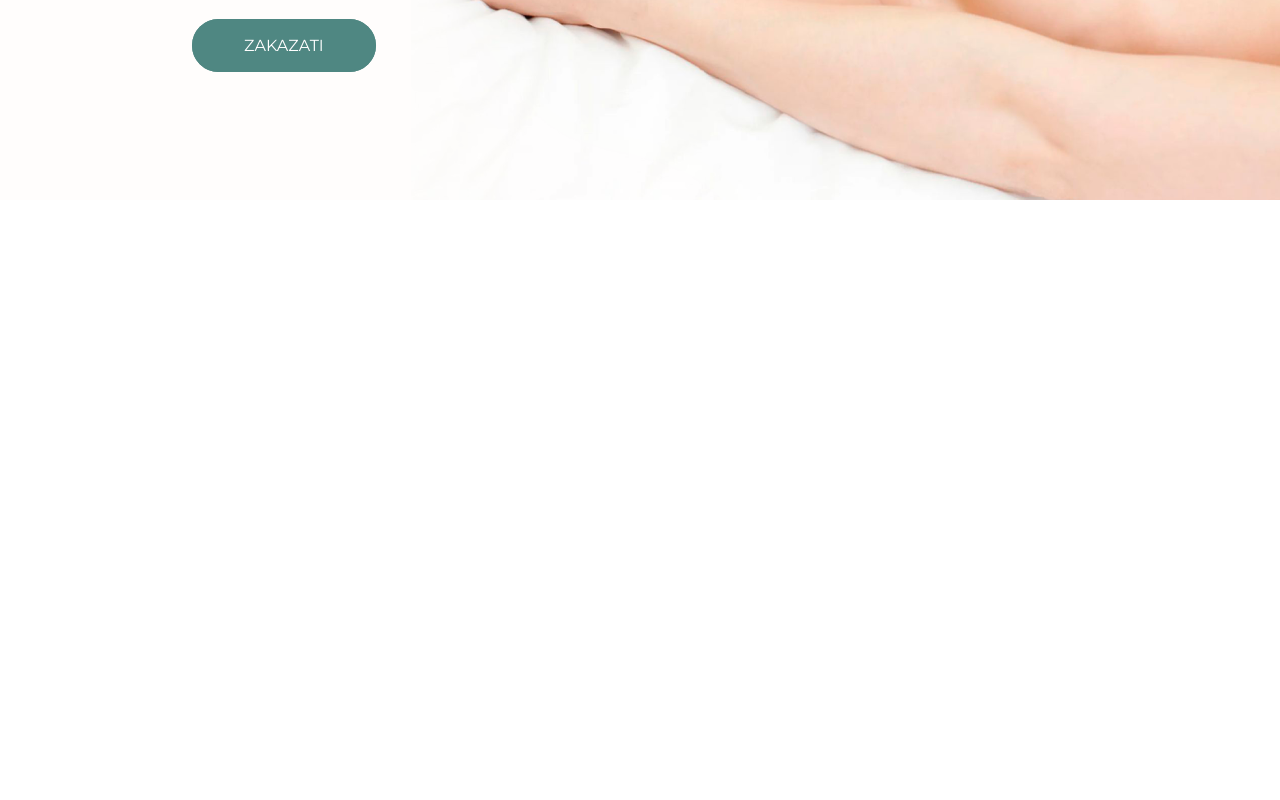
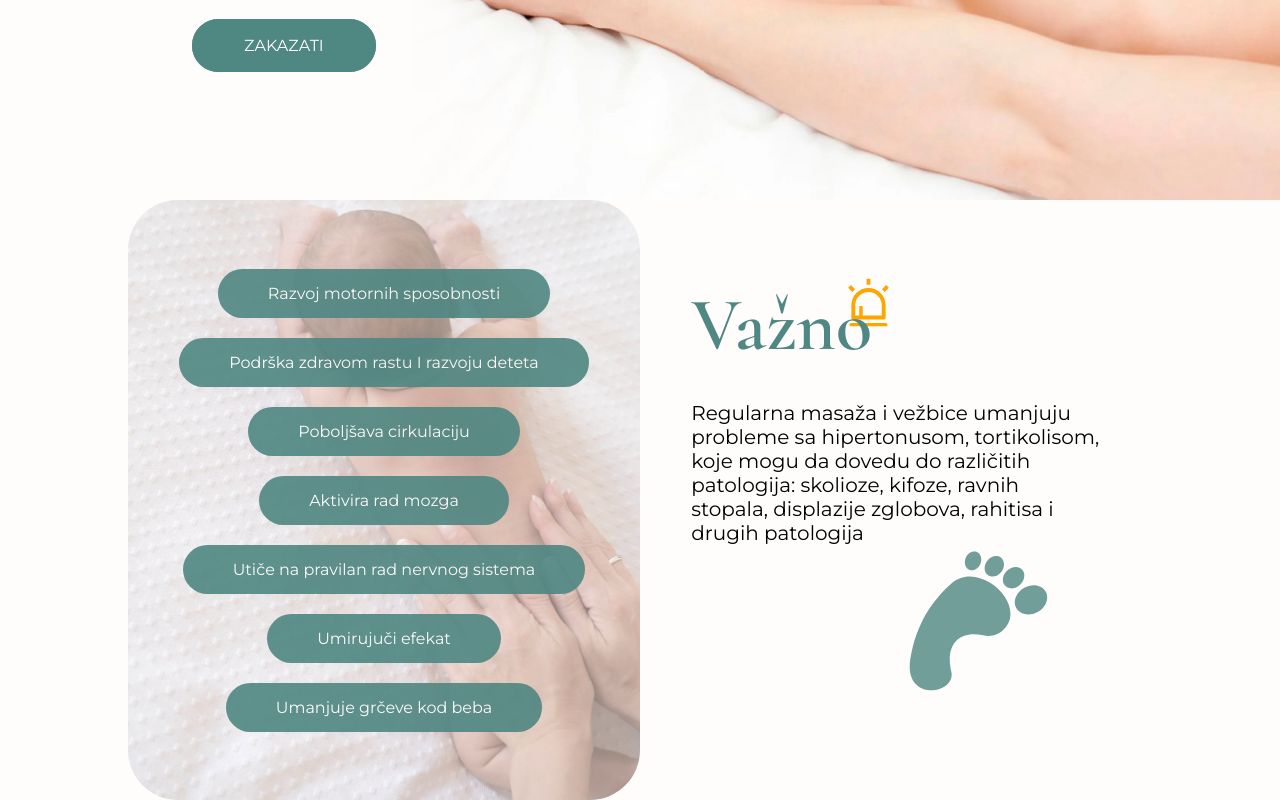
Before and after one commit to jimmyatv/myBabySpa, a React (Create React App) app: page / in a window 1280 px wide. Shown: the part 600-1400 px from the top of the page. Before the commit the page ends 800 px from the top, so only its background shows below. Built offline with nearby package versions, Linux system fonts and the light colour scheme.

Commit message:
Reasons | ADDED

```diff
--- a/src/App.css
+++ b/src/App.css
@@ -15,6 +15,7 @@
 
   --mainText: 'Cormorant', serif;
   --secondaryText: 'Montserrat', sans-serif;
+  --babyPlan: linear-gradient(210.41deg, #4F8782 1.14%, #62b0dd 100.75%);
 
   --transition: .3s linear;
 }
@@ -27,8 +28,8 @@ body {
   font-size: 1.6rem;
 }
 
-.App {
-  background-color: var(--backgroundColor);
+img {
+  max-width: 100%;
 }
 
 h1,
@@ -45,3 +46,16 @@ div,
 span {
   font-family: var(--secondaryText);
 }
+
+.App {
+  background-color: var(--backgroundColor);
+}
+
+.container {
+  width: 80%;
+  margin: auto;
+}
+
+.relative {
+  position: relative;
+}
--- a/src/App.js
+++ b/src/App.js
@@ -1,10 +1,12 @@
 import './App.css';
 import Hero from './components/Hero/Hero';
+import Reasons from './components/Reasons/Reasons';
 
 const App = () => {
   return (
     <div className="App">
       <Hero/>
+      <Reasons/>
     </div>
   );
 };
--- /dev/null
+++ b/src/components/Reasons/Reasons.css
@@ -0,0 +1,83 @@
+.reasons {
+    display: flex;
+}
+.reasons-l {
+    height: 60rem;
+    flex: 40%;
+    display: flex;
+    gap: 2rem;
+    flex-direction: column;
+    align-items: center;
+    justify-content: center;
+    position: relative;
+}
+
+.reasons-l::after {
+    position: absolute;
+    content: '';
+    top: 0;
+    bottom: 0;
+    left: 0;
+    right: 0;
+    background-image: url(../../assets/massageBaby.jpg);
+    background-position: center;
+    background-size: cover;
+    opacity: 0.5;
+    border-radius: 5rem;
+    z-index: 1;
+
+}
+.reasons-l>span {
+    padding: 1.5rem 5rem;
+    background: var(--primary);
+    opacity: 0.9;
+    border-radius: 99px;
+    color: var(--light);
+    z-index: 2;
+    width: fit-content;
+}
+
+.reasons-r {
+    height: 60rem;
+    flex: 40%;
+}
+
+.reasons-r .important {
+    margin-top: 8rem;
+}
+
+.reasons-r h3 {
+    font-size: 7.5rem;
+    color: var(--primary);
+    z-index: 2;
+    position: relative;
+}
+
+.reasons-r .alert {
+    position: absolute;
+    top: -0.5rem;
+    left: 15rem;
+    z-index: 1;
+}
+
+.reasons-r .alert>svg {
+    fill: #ffa500;
+    font-size: 5.5rem;
+}
+
+.reasons-r p {
+    margin: 3rem 0;
+    font-size: 2rem;
+}
+
+.reasons .babyFoot {
+    position: absolute;
+    bottom: 10rem;
+    right: 10rem;
+}
+
+.reasons .babyFoot>svg {
+    fill: var(--primary);
+    font-size: 15rem;
+    opacity: 0.8;
+}
--- /dev/null
+++ b/src/components/Reasons/Reasons.jsx
@@ -0,0 +1,35 @@
+import React from "react";
+import "./Reasons.css";
+import { AiOutlineAlert } from "react-icons/ai";
+import { GiFootprint } from "react-icons/gi";
+
+const Reasons = () => {
+  return (
+    <div className="reasons container">
+      <div className="reasons-l">
+        <span>Razvoj motornih sposobnosti</span>
+        <span>Podrška zdravom rastu I razvoju deteta</span>
+        <span>Poboljšava cirkulaciju</span>
+        <span>Aktivira rad mozga</span>
+        <span>Utiče na pravilan rad nervnog sistema</span>
+        <span>Umirujuči efekat</span>
+        <span>Umanjuje grčeve kod beba</span>
+      </div>
+      <div className="reasons-r relative">
+        <div className="important container relative">
+          <h3>Važno</h3>
+          <span className="alert"><AiOutlineAlert /></span>
+          <p>
+            Regularna masaža i vežbice umanjuju probleme sa hipertonusom,
+            tortikolisom, koje mogu da dovedu do različitih patologija:
+            skolioze, kifoze, ravnih stopala, displazije zglobova, rahitisa i
+            drugih patologija
+          </p>
+        </div>
+          <div className="babyFoot"><GiFootprint /></div>
+      </div>
+    </div>
+  );
+};
+
+export default Reasons;
```
Also changed, not shown: src/assets/massageBaby.jpg (added).
